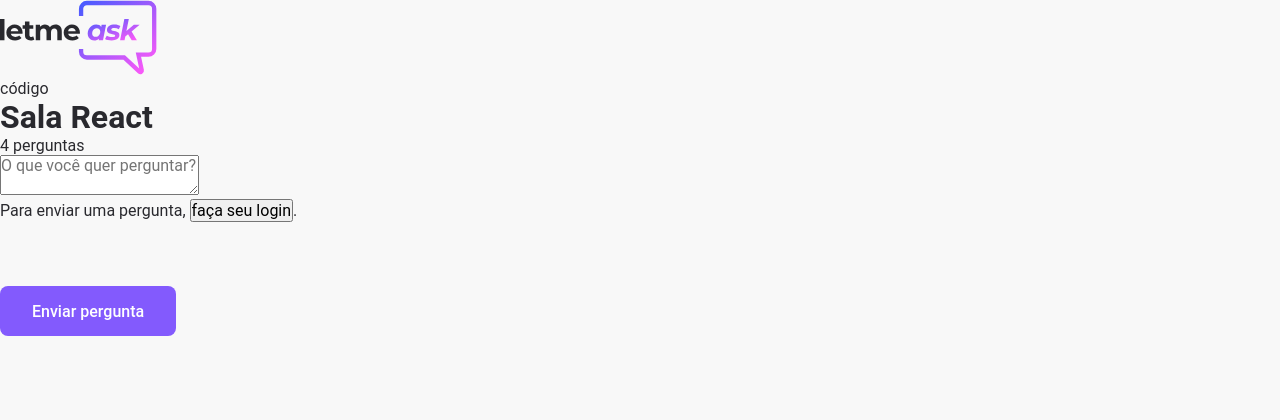
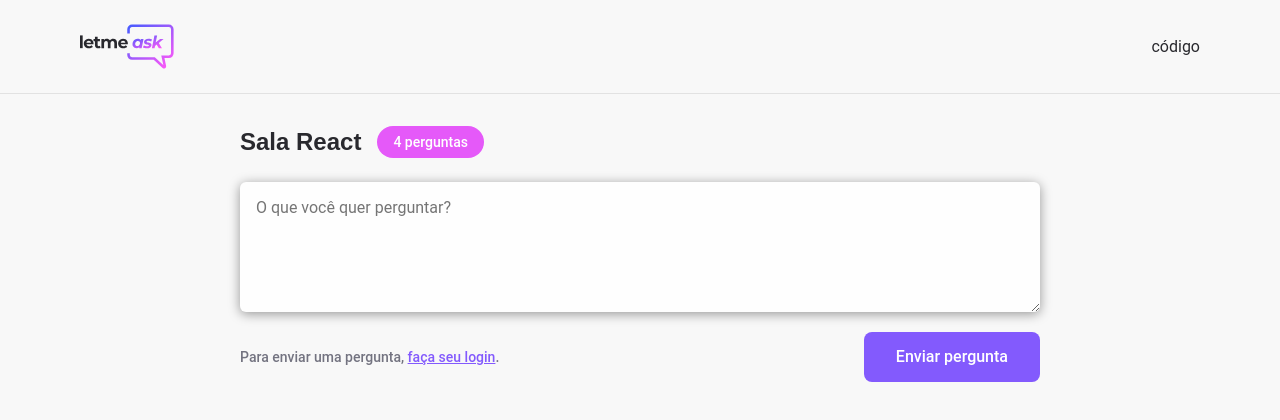
Before and after one commit to ericdietrich/letmeask-nlw6, a React (Create React App) app: page /rooms/1 in a window 1280 px wide. Shown: the top 420 px of the page. Built offline with nearby package versions, Linux system fonts and the light colour scheme; no server answers; the HTML template or start-up script is replaced by a standard one.

Commit message:
page room first structure

```diff
--- a/src/pages/Room.tsx
+++ b/src/pages/Room.tsx
@@ -1,18 +1,9 @@
-// import { database } from '../services/firebase';
-
 import logoImg from '../assets/images/logo.svg';
 import { Button } from '../components/Button';
+import '../styles/room.scss'
 
  export function Room() {
-/*   const roomRef = database.ref('rooms')
 
-  async function getRoomData() {
-    const firebaseRoom = await roomRef.get();
-    console.log(firebaseRoom);
-
-  }
-
-  getRoomData(); */
 
   return (
     <div id="page-room">
@@ -23,12 +14,11 @@
         </div>
       </header>
 
-      <main className="content">
+      <main>
         <div className="room-title">
           <h1>Sala React</h1>
           <span>4 perguntas</span>
         </div>
-      </main>
 
         <form>
           <textarea
@@ -39,6 +29,7 @@
             <Button type='submit'>Enviar pergunta</Button>
           </div>
         </form>
+      </main>
 
     </div>
   )
--- a/src/styles/button.scss
+++ b/src/styles/button.scss
@@ -1,5 +1,4 @@
 .button {
-  margin-top: 64px;
   height: 50px;
   border-radius: 8px;
   font-weight: 500;
--- /dev/null
+++ b/src/styles/room.scss
@@ -0,0 +1,73 @@
+#page-room {
+  header {
+    padding: 24px;
+    border-bottom: 1px solid #e2e2e2;
+
+    .content {
+      max-width: 1120px;
+      margin: 0 auto;
+      display: flex;
+      justify-content: space-between;
+      align-items: center;
+      > img {
+        max-height: 45px;
+      }
+    }
+  }
+  main {
+    max-width: 800px;
+    margin: 0 auto;
+    .room-title {
+      margin: 32px 0 24px;
+      display: flex;
+      align-items: center;
+
+      h1 {
+        font-family: 'Poppins', sans-serif;
+        font-size: 24px;
+        color: #29292e;
+      }
+      span {
+        margin-left: 16px;
+        background: #e559f9;
+        border-radius: 9999px;
+        padding: 8px 16px;
+        color: #fff;;
+        font-weight: 500;
+        font-size: 14px;
+      }
+    }
+    form {
+      textarea {
+        width: 100%;
+        border: 0;
+        padding: 16px;
+        border-radius: 6px;
+        background: #fefefe;
+        box-shadow: 0 2px 12px rgba(0, 0, 0, 0.4);
+        resize: vertical;
+        min-height: 130px;
+      }
+      .form-footer {
+        display: flex;
+        justify-content: space-between;
+        align-items: center;
+        margin-top: 16px;
+        span {
+          font-size: 14px;
+          color: #737380;
+          font-weight: 500;
+          button {
+            background: transparent;
+            border: 0;
+            color: #835afd;
+            text-decoration: underline;
+            font-size: 14px;
+            font-weight: 500;
+            cursor: pointer;
+          }
+        }
+      }
+    }
+  }
+}
```
Lines whose indentation alone changed are shown as unchanged.
